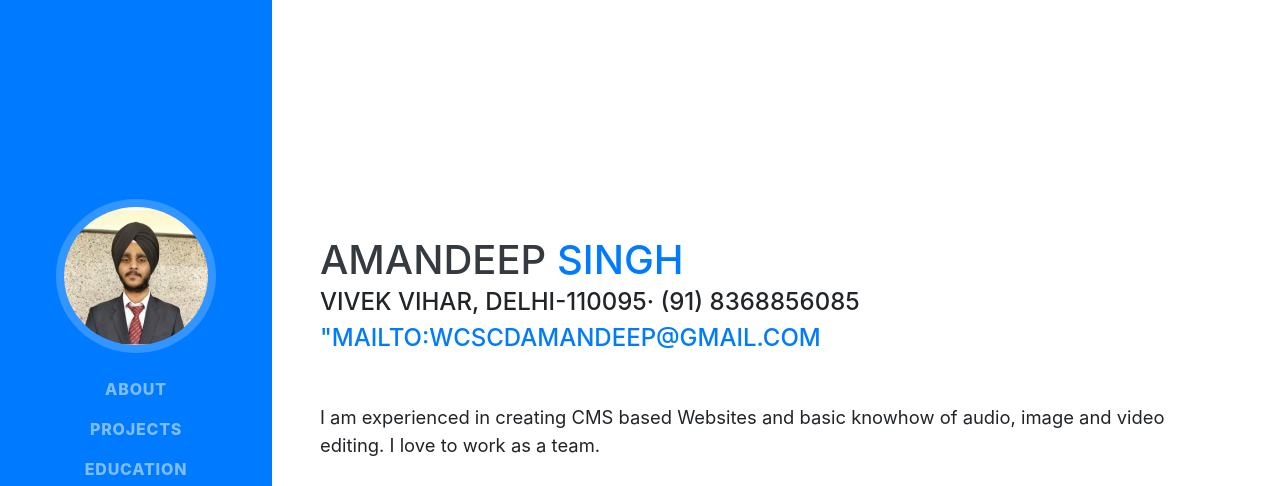
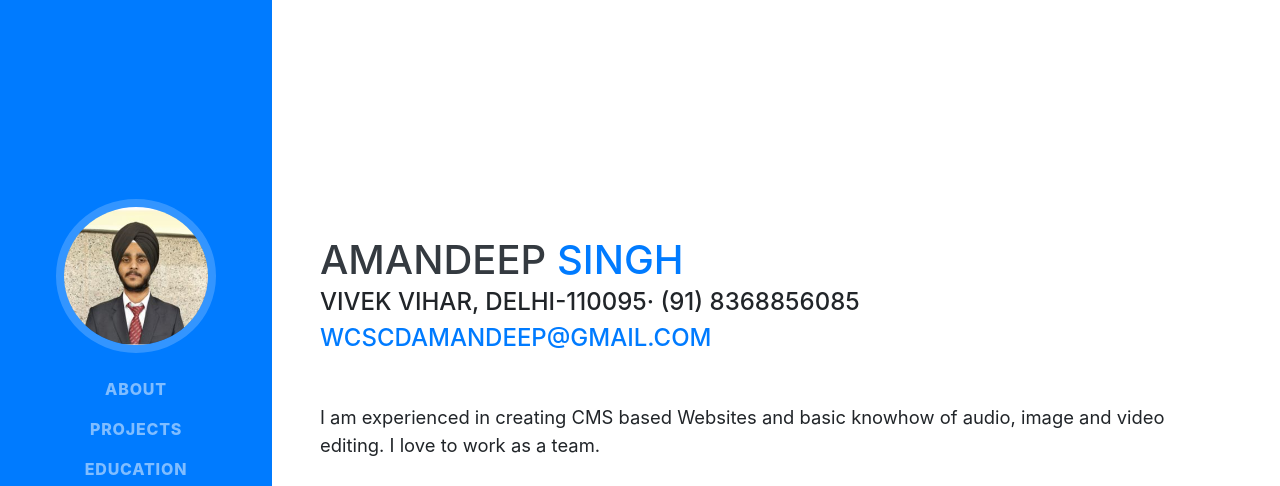
Before and after one commit to Amandeep-27/Portfolio, a website with bundled scripts: page index.html in a window 1280 px wide. Shown: the top 486 px of the page. Built offline with nearby package versions, Linux system fonts and the light colour scheme; a web font is replaced by a local one.

Commit message:
Update index.html
mailto email bug fixed

```diff
--- a/index.html
+++ b/index.html
@@ -67,7 +67,7 @@
           <span class="text-primary">SINGH</span>
         </h1>
         <div class="subheading mb-5">VIVEK VIHAR, DELHI-110095· (91) 8368856085
-          <a href="mailto:wcscdwamandeep@gmail.com">"mailto:wcscdamandeep@gmail.com</a>
+          <a href="mailto:wcscdwamandeep@gmail.com">wcscdamandeep@gmail.com</a>
         </div>
         <p class="lead mb-5">I am experienced in creating CMS based Websites and basic knowhow of audio, image and video editing. I love to work as a team.</p>
         <div class="social-icons">
```
